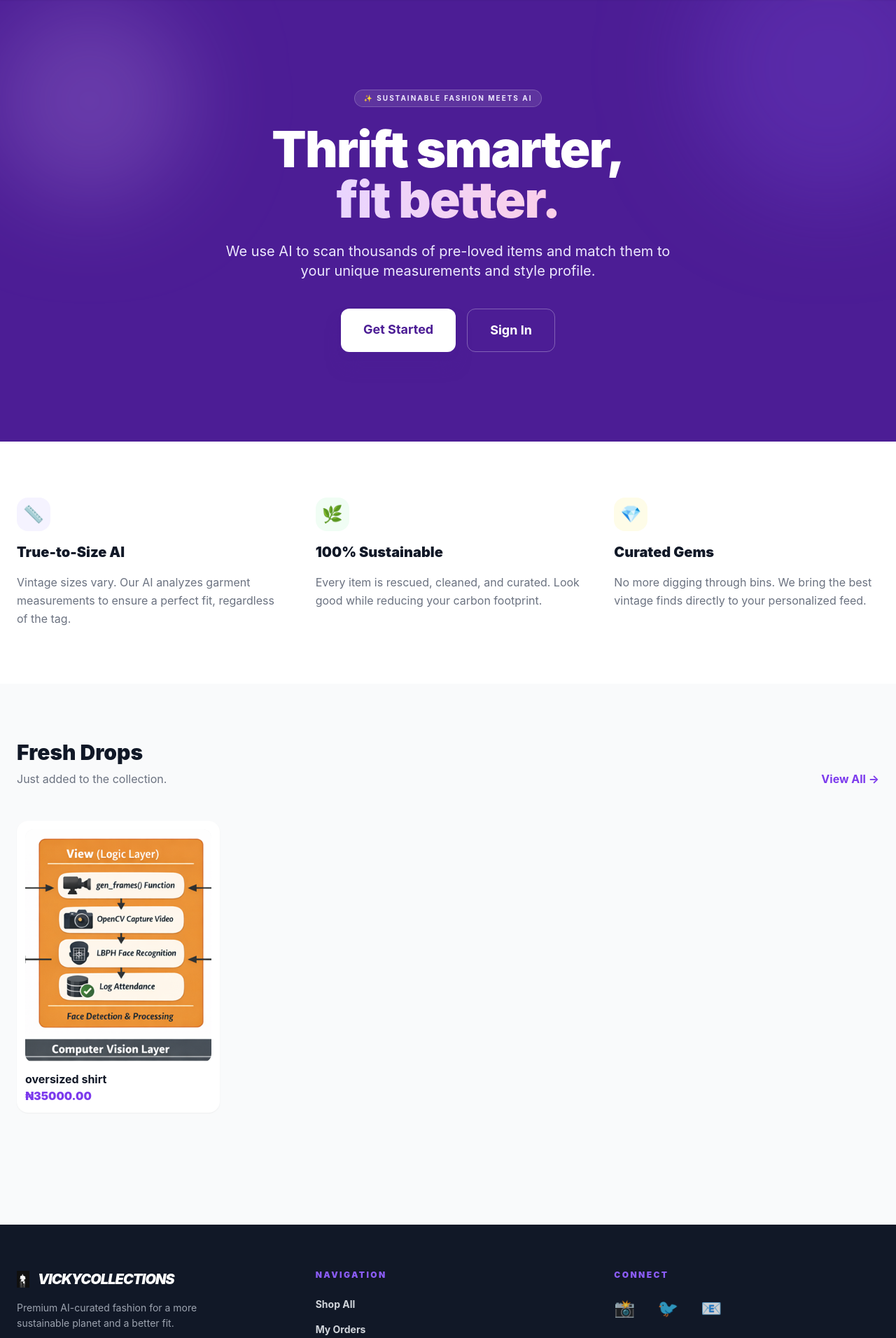
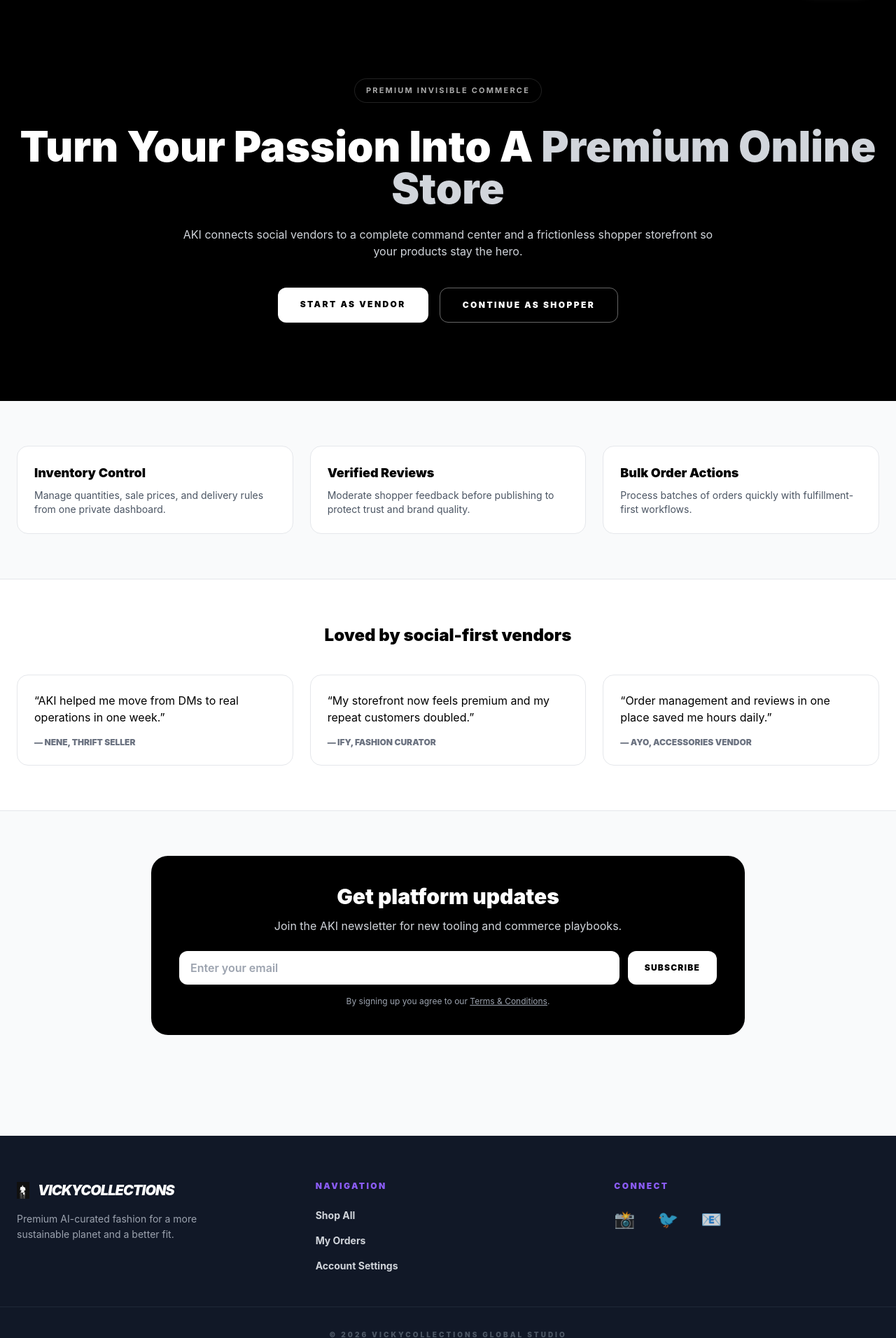
Before and after one commit to Isiaka110/AI-Powered-E-Commerce, a Django app: page / in a window 1280 px wide. Shown: the part 73-1985 px from the top of the page at 70% size. Run offline with Django 5.2, Linux system fonts and the light colour scheme; data comes from the database, SQL or seed files in the repository; some libraries are stand-ins or nearby versions.

Commit message:
Add AKI-style onboarding and marketing experience

```diff
--- a/thrift_ecommerce/store/urls.py
+++ b/thrift_ecommerce/store/urls.py
@@ -15,6 +15,9 @@ urlpatterns = [
     path('logout/', auth_views.LogoutView.as_view(next_page='landing'), name='logout'),
     # Custom signup view that captures user size preferences
     path('signup/', views.personalized_signup, name='signup'),
+    path('onboarding/', views.vendor_onboarding, name='vendor_onboarding'),
+    path('terms/', views.terms_and_conditions, name='terms'),
+    path('reset-password/', auth_views.PasswordResetView.as_view(template_name='registration/password_reset_form.html'), name='password_reset'),
     path('settings/', views.profile_settings, name='profile_settings'),
 
     # --- CUSTOMER INTERFACE ---
@@ -46,7 +49,9 @@ urlpatterns = [
     # --- OWNER / STAFF MANAGEMENT ---
     # Dashboard for staff to manage inventory
     path('owner/dashboard/', views.owner_dashboard, name='owner_dashboard'),
+    path('store-admin/', views.owner_dashboard, name='store_admin_dashboard'),
     path('owner/product/add/', views.add_product, name='add_product'),
+    path('store-admin/product/add/', views.add_product, name='store_admin_add_product'),
     path('owner/product/edit/<int:product_id>/', views.edit_product, name='edit_product'),
     path('management/', views.owner_dashboard, name='owner_dashboard'),
     # Completely remove a product from the database
--- a/thrift_ecommerce/store/views.py
+++ b/thrift_ecommerce/store/views.py
@@ -12,8 +12,8 @@ from django.http import JsonResponse
 from django.template.loader import render_to_string
 from django.utils import timezone
 from django.views.decorators.http import require_POST
-from .forms import SignUpForm, ProductForm, StoreSettingsForm
-from .models import Product, Order, OrderItem, Cart, CartItem, StoreSettings, PromoCode
+from .forms import SignUpForm, ProductForm, StoreSettingsForm, VendorOnboardingStepOneForm
+from .models import Product, Order, OrderItem, Cart, CartItem, StoreSettings, PromoCode, VendorProfile
 from django.contrib.sites.shortcuts import get_current_site
 from django.utils.http import urlsafe_base64_encode, urlsafe_base64_decode
 from django.utils.encoding import force_bytes, force_str
@@ -36,7 +36,7 @@ def personalized_signup(request):
         if form.is_valid():
             user = form.save()
             login(request, user)
-            return redirect('dashboard')
+            return redirect('vendor_onboarding')
     else:
         form = SignUpForm()
     return render(request, 'store/signup.html', {'form': form})
@@ -66,6 +66,40 @@ def product_detail(request, product_id):
     return render(request, 'store/product_detail.html', {
         'product': product,
         'related_products': related_products
+    })
+
+
+
+def terms_and_conditions(request):
+    return render(request, 'store/terms.html')
+
+
+def vendor_onboarding(request):
+    if not request.user.is_authenticated:
+        return redirect('login')
+
+    profile = VendorProfile.objects.filter(user=request.user).first()
+    step = request.GET.get('step', '1')
+
+    if request.method == 'POST' and step == '1':
+        form = VendorOnboardingStepOneForm(request.POST, instance=profile)
+        if form.is_valid():
+            vendor_profile = form.save(commit=False)
+            vendor_profile.user = request.user
+            vendor_profile.save()
+            messages.success(request, 'Step 1 complete. Your storefront is now provisioned.')
+            return redirect(f"{request.path}?step=2")
+    else:
+        form = VendorOnboardingStepOneForm(instance=profile)
+
+    if step == '2' and not profile:
+        messages.warning(request, 'Complete step 1 to generate your storefront slug.')
+        return redirect(f"{request.path}?step=1")
+
+    return render(request, 'store/vendor_onboarding.html', {
+        'step': step,
+        'form': form,
+        'profile': profile,
     })
 
 # --- WISHLIST ---
--- a/thrift_ecommerce/templates/store/landing.html
+++ b/thrift_ecommerce/templates/store/landing.html
@@ -1,93 +1,56 @@
 {% extends 'base.html' %}
 {% block content %}
-
-<div class="relative overflow-hidden bg-brand-900 text-white">
-    <div class="absolute top-0 left-0 w-full h-full overflow-hidden z-0">
-        <div class="absolute -top-24 -right-24 w-96 h-96 bg-brand-500 rounded-full mix-blend-multiply filter blur-3xl opacity-20 animate-blob"></div>
-        <div class="absolute top-0 -left-4 w-72 h-72 bg-purple-300 rounded-full mix-blend-multiply filter blur-3xl opacity-20 animate-blob animation-delay-2000"></div>
-    </div>
-
-    <div class="relative z-10 max-w-7xl mx-auto px-6 py-24 md:py-32 flex flex-col items-center text-center">
-        <span class="inline-block py-1 px-3 rounded-full bg-white/10 border border-white/20 backdrop-blur-md text-brand-100 text-[10px] font-bold uppercase tracking-[0.2em] mb-6">
-            ✨ Sustainable Fashion Meets AI
-        </span>
-
-        <h1 class="text-5xl md:text-7xl font-black tracking-tight mb-6 leading-tight">
-            Thrift smarter, <br>
-            <span class="text-transparent bg-clip-text bg-gradient-to-r from-purple-200 to-pink-200">fit better.</span>
-        </h1>
-
-        <p class="text-lg md:text-xl text-brand-100 max-w-2xl mb-10 leading-relaxed">
-            We use AI to scan thousands of pre-loved items and match them to your unique measurements and style profile.
-        </p>
-
-        <div class="flex flex-col md:flex-row gap-4 w-full md:w-auto">
+<section class="bg-black text-white">
+  <div class="max-w-7xl mx-auto px-6 py-20 md:py-28 text-center">
+    <span class="inline-flex items-center gap-2 px-4 py-2 text-[11px] font-bold uppercase tracking-[0.2em] border border-white/20 rounded-full animate-pulse">Premium Invisible Commerce</span>
+    <h1 class="mt-8 text-4xl md:text-6xl font-black leading-tight">Turn Your Passion Into A <span class="text-gray-300">Premium Online Store</span></h1>
+    <p class="mt-6 text-gray-300 max-w-3xl mx-auto">AKI connects social vendors to a complete command center and a frictionless shopper storefront so your products stay the hero.</p>
+    <div class="mt-10 flex flex-col sm:flex-row justify-center gap-4">
       {% if user.is_authenticated %}
-                <a href="{% url 'dashboard' %}" class="bg-white text-brand-900 px-8 py-4 rounded-xl font-bold text-lg hover:bg-gray-100 transition shadow-xl shadow-brand-900/50">
-                    Go to Your Dashboard
-                </a>
+      <a href="{% url 'vendor_onboarding' %}" class="px-8 py-4 rounded-xl bg-white text-black font-black uppercase text-xs tracking-[0.2em]">Enter Vendor Onboarding</a>
       {% else %}
-                <a href="{% url 'signup' %}" class="bg-white text-brand-900 px-8 py-4 rounded-xl font-bold text-lg hover:bg-gray-100 transition shadow-xl shadow-brand-900/50">
-                    Get Started
-                </a>
-                <a href="{% url 'login' %}" class="px-8 py-4 rounded-xl font-bold text-lg text-white border border-white/30 hover:bg-white/10 transition">
-                    Sign In
-                </a>
+      <a href="{% url 'signup' %}" class="px-8 py-4 rounded-xl bg-white text-black font-black uppercase text-xs tracking-[0.2em]">Start As Vendor</a>
       {% endif %}
-        </div>
-    </div>
-</div>
-
-<section class="py-20 bg-white">
-    <div class="max-w-7xl mx-auto px-6">
-        <div class="grid md:grid-cols-3 gap-12 text-center md:text-left">
-            <div class="space-y-4">
-                <div class="w-12 h-12 bg-brand-50 rounded-2xl flex items-center justify-center text-2xl mx-auto md:mx-0">📏</div>
-                <h3 class="text-xl font-black text-gray-900">True-to-Size AI</h3>
-                <p class="text-gray-500 leading-relaxed">Vintage sizes vary. Our AI analyzes garment measurements to ensure a perfect fit, regardless of the tag.</p>
-            </div>
-            <div class="space-y-4">
-                <div class="w-12 h-12 bg-green-50 rounded-2xl flex items-center justify-center text-2xl mx-auto md:mx-0">🌿</div>
-                <h3 class="text-xl font-black text-gray-900">100% Sustainable</h3>
-                <p class="text-gray-500 leading-relaxed">Every item is rescued, cleaned, and curated. Look good while reducing your carbon footprint.</p>
-            </div>
-            <div class="space-y-4">
-                <div class="w-12 h-12 bg-yellow-50 rounded-2xl flex items-center justify-center text-2xl mx-auto md:mx-0">💎</div>
-                <h3 class="text-xl font-black text-gray-900">Curated Gems</h3>
-                <p class="text-gray-500 leading-relaxed">No more digging through bins. We bring the best vintage finds directly to your personalized feed.</p>
-            </div>
+      <a href="{% url 'dashboard' %}" class="px-8 py-4 rounded-xl border border-white/40 font-black uppercase text-xs tracking-[0.2em]">Continue As Shopper</a>
     </div>
   </div>
 </section>
 
-<section class="py-20 bg-gray-50">
-    <div class="max-w-7xl mx-auto px-6">
-        <div class="flex justify-between items-end mb-12">
-            <div>
-                <h2 class="text-3xl font-black text-gray-900">Fresh Drops</h2>
-                <p class="text-gray-500 mt-2">Just added to the collection.</p>
-            </div>
-            <a href="{% url 'dashboard' %}" class="hidden md:block text-brand-600 font-bold hover:text-brand-900">View All →</a>
-        </div>
+<section class="max-w-7xl mx-auto px-6 py-16 grid md:grid-cols-3 gap-6">
+  <article class="border border-gray-200 rounded-2xl p-6 bg-white">
+    <h3 class="font-black text-lg">Inventory Control</h3>
+    <p class="text-sm text-gray-600 mt-2">Manage quantities, sale prices, and delivery rules from one private dashboard.</p>
+  </article>
+  <article class="border border-gray-200 rounded-2xl p-6 bg-white">
+    <h3 class="font-black text-lg">Verified Reviews</h3>
+    <p class="text-sm text-gray-600 mt-2">Moderate shopper feedback before publishing to protect trust and brand quality.</p>
+  </article>
+  <article class="border border-gray-200 rounded-2xl p-6 bg-white">
+    <h3 class="font-black text-lg">Bulk Order Actions</h3>
+    <p class="text-sm text-gray-600 mt-2">Process batches of orders quickly with fulfillment-first workflows.</p>
+  </article>
+</section>
 
-        <div class="grid grid-cols-2 md:grid-cols-4 gap-6">
-            {% for product in recent_products %}
-            <a href="{% url 'login' %}" class="group bg-white rounded-2xl p-3 shadow-sm hover:shadow-xl transition-all duration-300">
-                <div class="aspect-[4/5] rounded-xl overflow-hidden mb-3 bg-gray-100">
-                    <img src="{{ product.image.url }}" class="w-full h-full object-cover group-hover:scale-110 transition-transform">
-                </div>
-                <h4 class="font-bold text-gray-900 truncate">{{ product.name }}</h4>
-                <p class="text-brand-600 font-black">₦{{ product.price }}</p>
-            </a>
-            {% empty %}
-            <div class="col-span-4 text-center text-gray-400 py-10">Restocking soon!</div>
-            {% endfor %}
-        </div>
-
-        <div class="mt-8 text-center md:hidden">
-            <a href="{% url 'dashboard' %}" class="inline-block bg-white border border-gray-200 px-6 py-3 rounded-xl font-bold text-sm">View All Items</a>
+<section class="bg-white border-y border-gray-200">
+  <div class="max-w-7xl mx-auto px-6 py-16">
+    <h2 class="text-2xl font-black text-center">Loved by social-first vendors</h2>
+    <div class="mt-10 grid md:grid-cols-3 gap-6">
+      <blockquote class="p-6 border border-gray-200 rounded-2xl">“AKI helped me move from DMs to real operations in one week.” <footer class="mt-4 text-xs uppercase font-black text-gray-500">— Nene, Thrift Seller</footer></blockquote>
+      <blockquote class="p-6 border border-gray-200 rounded-2xl">“My storefront now feels premium and my repeat customers doubled.” <footer class="mt-4 text-xs uppercase font-black text-gray-500">— Ify, Fashion Curator</footer></blockquote>
+      <blockquote class="p-6 border border-gray-200 rounded-2xl">“Order management and reviews in one place saved me hours daily.” <footer class="mt-4 text-xs uppercase font-black text-gray-500">— Ayo, Accessories Vendor</footer></blockquote>
     </div>
   </div>
 </section>
 
+<section class="max-w-4xl mx-auto px-6 py-16">
+  <div class="rounded-3xl bg-black text-white p-10 text-center">
+    <h2 class="text-3xl font-black">Get platform updates</h2>
+    <p class="mt-3 text-gray-300">Join the AKI newsletter for new tooling and commerce playbooks.</p>
+    <form class="mt-6 flex flex-col sm:flex-row gap-3">
+      <input type="email" placeholder="Enter your email" class="flex-1 px-4 py-3 rounded-xl text-black font-semibold" required>
+      <button class="px-6 py-3 rounded-xl bg-white text-black font-black uppercase text-xs tracking-widest">Subscribe</button>
+    </form>
+    <p class="mt-4 text-xs text-gray-400">By signing up you agree to our <a href="{% url 'terms' %}" class="underline">Terms & Conditions</a>.</p>
+  </div>
+</section>
 {% endblock %}
```
Also changed, not shown: thrift_ecommerce/store/forms.py (+17 -1 lines), thrift_ecommerce/store/models.py (+23 -0 lines), thrift_ecommerce/templates/registration/password_reset_form.html (added, +11 -0 lines), thrift_ecommerce/templates/store/terms.html (added, +12 -0 lines), thrift_ecommerce/templates/store/vendor_onboarding.html (added, +35 -0 lines), thrift_ecommerce/store/migrations/0009_vendorprofile.py (added). Lines whose indentation alone changed are shown as unchanged.
